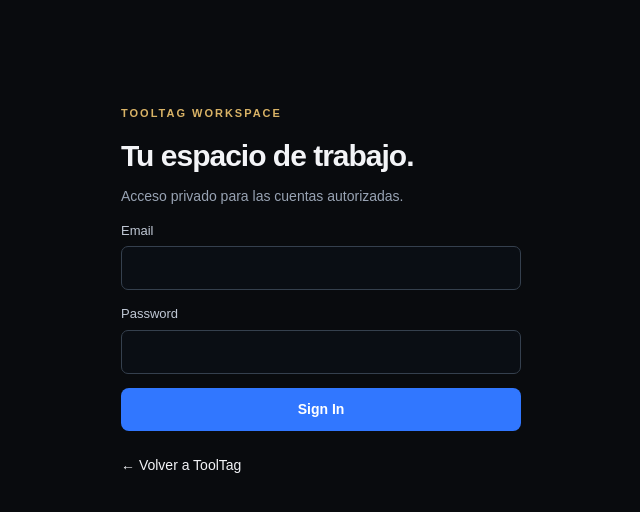
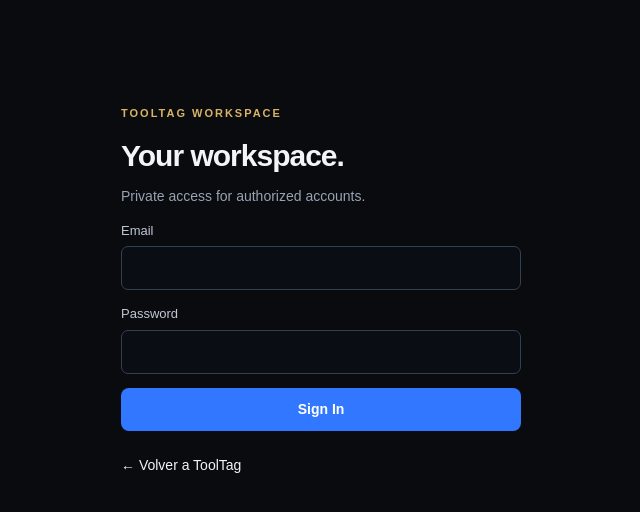
Before and after one commit to Tool-Tag/website, a Next.js app: page /login in a window 1280 px wide. Shown: the top 512 px of the page, without its empty margins (319-959 px from the left). Built offline with nearby package versions, Linux system fonts and the light colour scheme; no server answers.

Commit message:
English language audit: page.tsx

```diff
--- a/src/app/login/page.tsx
+++ b/src/app/login/page.tsx
@@ -10,11 +10,11 @@
   return (
     <main className="auth">
       <p className="eyebrow">ToolTag Workspace</p>
-      <h1>Tu espacio de trabajo.</h1>
-      <p className="muted">Acceso privado para las cuentas autorizadas.</p>
+      <h1>Your workspace.</h1>
+      <p className="muted">Private access for authorized accounts.</p>
       {p.notice && (
         <p className="notice">
-          Tu cuenta necesita acceso a ToolTag. El administrador debe asignarlo
+          Your account needs ToolTag access. An administrator must assign it
           antes de entrar.
         </p>
       )}
@@ -22,8 +22,8 @@
         <LoginForm />
       ) : (
         <div className="notice">
-          Falta configurar la conexión a Supabase.{" "}
-          <Link href="/app">Ver estructura de la aplicación →</Link>
+          The Supabase connection is not configured yet.{" "}
+          <Link href="/app">View application structure →</Link>
         </div>
       )}
       <p style={{ marginTop: 24 }}>
```
